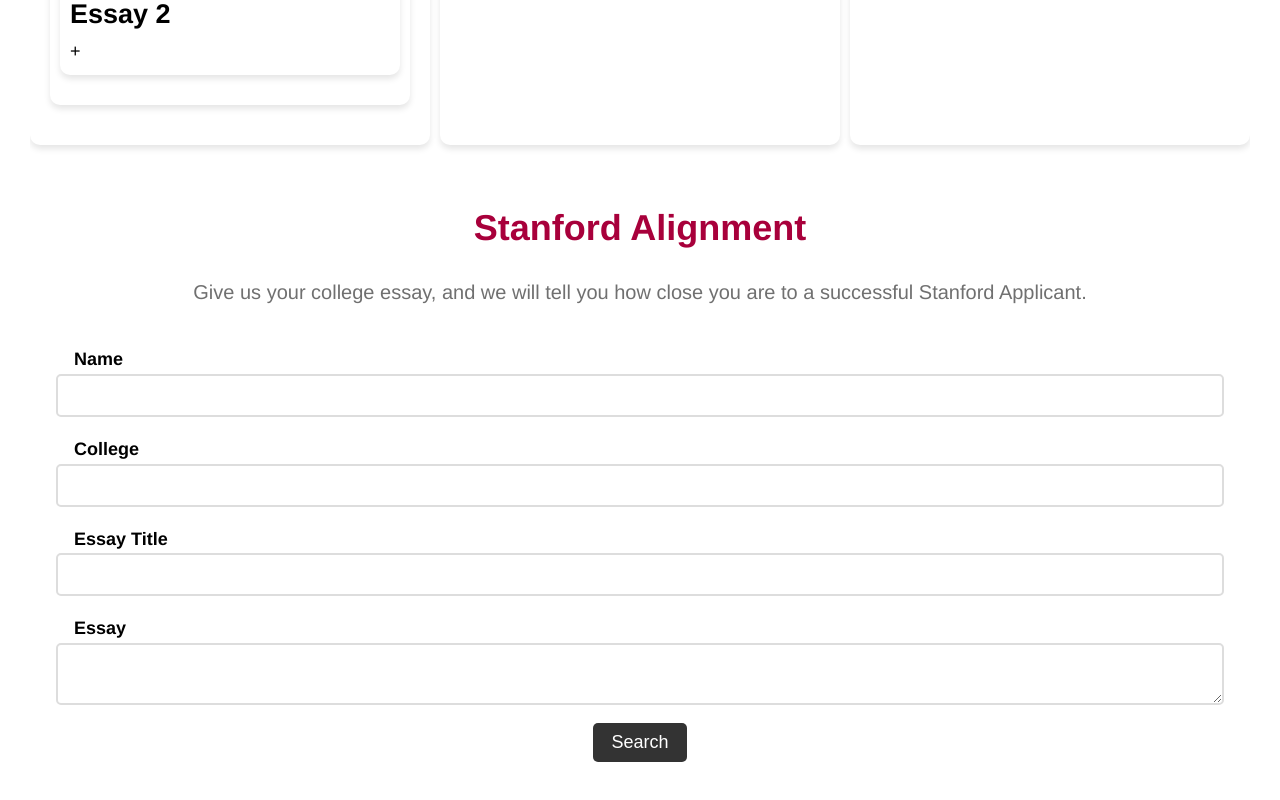
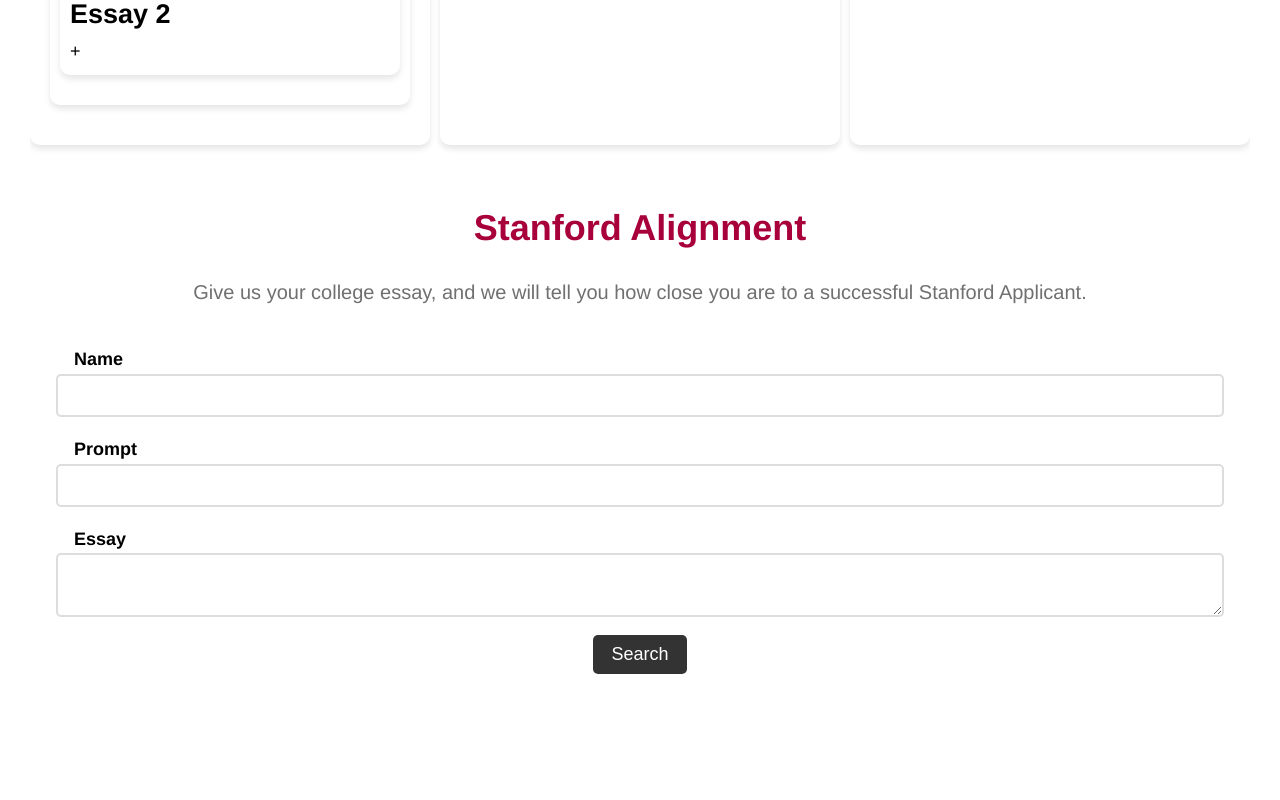
Before and after one commit to jakob-bjorner/collegeMatcherDemo, a Next.js app: page /search in a window 1280 px wide. Shown: the part 1032-1832 px from the top of the page. After the commit the page ends 1744 px from the top, so only its background shows below. Built offline with nearby package versions, Linux system fonts and the light colour scheme.

Commit message:
modify page input box

```diff
--- a/pages/search.js
+++ b/pages/search.js
@@ -5,8 +5,7 @@
 function Search() {
   const [searchTerm, setSearchTerm] = useState("");
   const [name, setName] = useState("");
-  const [college, setCollege] = useState("");
-  const [essayTitle, setEssayTitle] = useState("");
+  const [prompt, setPrompt] = useState("");
   const [essay, setEssay] = useState("");
   const [profiles, setProfiles] = useState([
     {
@@ -108,26 +107,15 @@
           onChange={(event) => setName(event.target.value)}
           required
         />
-        <label className={styles.label} htmlFor="college">
-          College
+        <label className={styles.label} htmlFor="essay-prompt">
+          Prompt
         </label>
         <input
           className={styles.input}
           type="text"
-          id="college"
-          value={college}
-          onChange={(event) => setCollege(event.target.value)}
-          required
-        />
-        <label className={styles.label} htmlFor="essay-title">
-          Essay Title
-        </label>
-        <input
-          className={styles.input}
-          type="text"
-          id="essay-title"
-          value={essayTitle}
-          onChange={(event) => setEssayTitle(event.target.value)}
+          id="prompt"
+          value={prompt}
+          onChange={(event) => setPrompt(event.target.value)}
           required
         />
         <label className={styles.label} htmlFor="essay">
--- a/styles/Search.module.css
+++ b/styles/Search.module.css
@@ -85,6 +85,7 @@
 font-size: 1rem;
 margin-right: 2rem;
 margin-left: 2rem;
+font-family: inherit;
 }
 
 .button {
```
